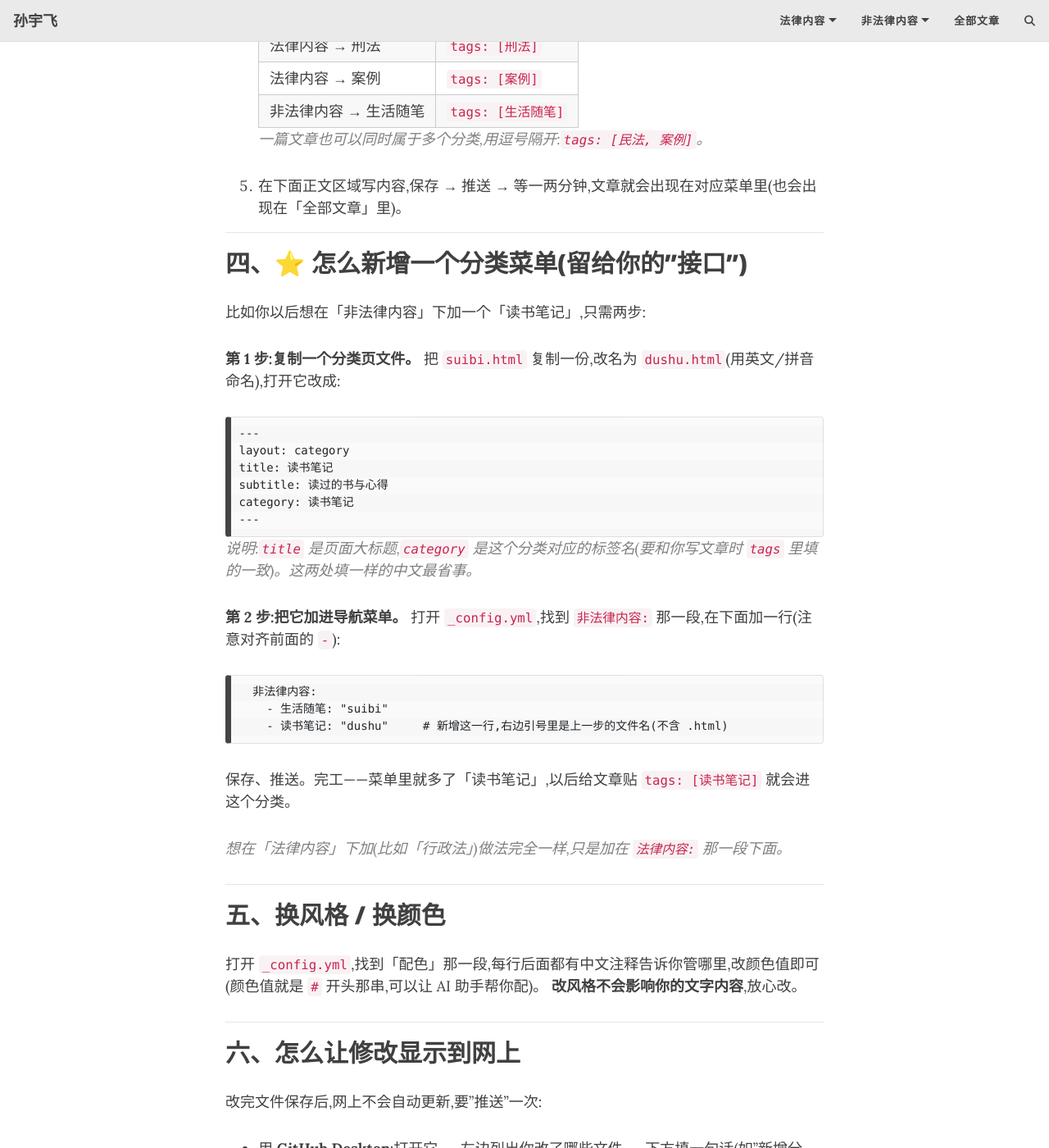
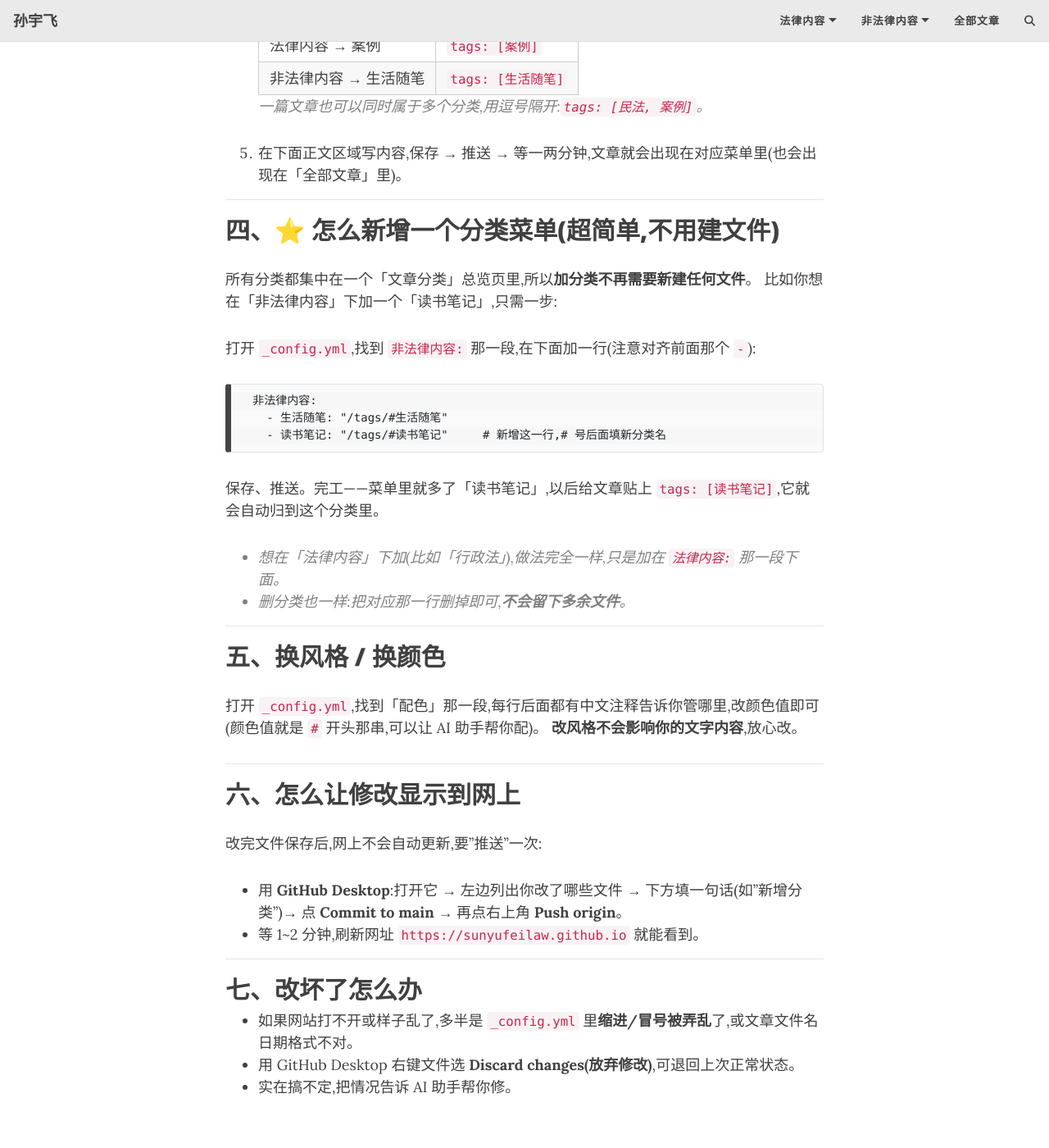
Before and after one commit to sunyufeilaw/sunyufeilaw.github.io, a Jekyll site: the page built from 使用说明.md, in a window 1280 px wide and 1400 px high, scrolled down 1687 px. Shown: the whole window at 82% size. Built offline with Jekyll 4.4.1, drawn with Linux system fonts in a browser that asks for light colours; our own code applies the rules of GitHub Pages for plain Markdown files; comment, search, counter and statistics services are not loaded; some of the changed text lies outside the part shown.

Commit message:
精简结构:分类页合并为单一“文章分类”总览页
- 删除 minfa/xingfa/anli/suibi 四个分类页及 category 布局
- 导航下拉项改为指向 /tags/ 锚点,加分类不再产生新文件
- tags 页标题中文化,更新使用说明

Co-Authored-By: Claude Opus 4.8 <noreply@anthropic.com>

````diff
--- a/_config.yml
+++ b/_config.yml
@@ -9,16 +9,17 @@ title: 孙宇飞
 author: 孙宇飞
 
 # ---- 导航栏链接 ----
-# 左边是“显示的字”,右边引号里是“对应的页面文件名(不含 .html)”。
-# 有缩进的一组(前面带 - )就是下拉菜单的子项。
-# 想加一个新分类:先按教程复制一个分类页文件,再到这里加一行即可。
+# 左边是“显示的字”,右边引号里是“点了跳到哪”。
+# 有缩进、前面带 - 的一组,就是下拉菜单的子项。
+# 各分类都指向“分类总览页”(/tags/)里对应的位置,所以加分类不用再建新文件。
+# 想加新分类:在这里加一行 "/tags/#新分类名",再给文章贴上同名标签即可。
 navbar-links:
   法律内容:
-    - 民法: "minfa"
-    - 刑法: "xingfa"
-    - 案例: "anli"
+    - 民法: "/tags/#民法"
+    - 刑法: "/tags/#刑法"
+    - 案例: "/tags/#案例"
   非法律内容:
-    - 生活随笔: "suibi"
+    - 生活随笔: "/tags/#生活随笔"
   全部文章: "blog"
 
 # ---- 头像 ----
--- a/anli.html
+++ /dev/null
@@ -1,6 +0,0 @@
----
-layout: category
-title: 案例
-subtitle: 真实案例分析与办案手记
-category: 案例
----
--- a/minfa.html
+++ /dev/null
@@ -1,6 +0,0 @@
----
-layout: category
-title: 民法
-subtitle: 民法相关的文章与思考
-category: 民法
----
--- a/suibi.html
+++ /dev/null
@@ -1,6 +0,0 @@
----
-layout: category
-title: 生活随笔
-subtitle: 法律之外的日常与感悟
-category: 生活随笔
----
--- a/tags.html
+++ b/tags.html
@@ -1,6 +1,7 @@
 ---
 layout: page
-title: 'Tag Index'
+title: 文章分类
+subtitle: 按主题查看所有文章
 ---
 
 {% assign date_format = site.date_format | default: "%B %-d, %Y" %}
--- a/xingfa.html
+++ /dev/null
@@ -1,6 +0,0 @@
----
-layout: category
-title: 刑法
-subtitle: 刑法相关的文章与思考
-category: 刑法
----
--- a/使用说明.md
+++ b/使用说明.md
@@ -13,7 +13,6 @@
 | `_config.yml` | ⭐ 全站设置:网站名、**导航菜单**、邮箱、**配色风格** |
 | `index.html` | ⭐ 首页内容:你的介绍、作品、联系方式 |
 | `_posts/` 文件夹 | ⭐ 你写的每一篇文章放这里 |
-| `minfa.html` 等 | 各个分类页(民法/刑法/案例/生活随笔…) |
 
 > ⚠️ 重要:这套模板**不能再双击本地预览了**,必须由 GitHub 在线生成。
 > 流程是:**改文件 → 推送到 GitHub → 等 1~2 分钟 → 刷新网址看效果**。
@@ -53,36 +52,23 @@
 
 ---
 
-## 四、⭐ 怎么新增一个分类菜单(留给你的"接口")
+## 四、⭐ 怎么新增一个分类菜单(超简单,不用建文件)
 
-比如你以后想在「非法律内容」下加一个「读书笔记」,只需两步:
+所有分类都集中在一个「文章分类」总览页里,所以**加分类不再需要新建任何文件**。
+比如你想在「非法律内容」下加一个「读书笔记」,只需一步:
 
-**第 1 步:复制一个分类页文件。**
-把 `suibi.html` 复制一份,改名为 `dushu.html`(用英文/拼音命名),打开它改成:
-
-```
----
-layout: category
-title: 读书笔记
-subtitle: 读过的书与心得
-category: 读书笔记
----
-```
-
-> 说明:`title` 是页面大标题,`category` 是这个分类对应的标签名(要和你写文章时 `tags` 里填的一致)。这两处填一样的中文最省事。
-
-**第 2 步:把它加进导航菜单。**
-打开 `_config.yml`,找到 `非法律内容:` 那一段,在下面加一行(注意对齐前面的 `-`):
+打开 `_config.yml`,找到 `非法律内容:` 那一段,在下面加一行(注意对齐前面那个 `-`):
 
 ```
   非法律内容:
-    - 生活随笔: "suibi"
-    - 读书笔记: "dushu"     # 新增这一行,右边引号里是上一步的文件名(不含 .html)
+    - 生活随笔: "/tags/#生活随笔"
+    - 读书笔记: "/tags/#读书笔记"     # 新增这一行,# 号后面填新分类名
 ```
 
-保存、推送。完工——菜单里就多了「读书笔记」,以后给文章贴 `tags: [读书笔记]` 就会进这个分类。
+保存、推送。完工——菜单里就多了「读书笔记」,以后给文章贴上 `tags: [读书笔记]`,它就会自动归到这个分类里。
 
-> 想在「法律内容」下加(比如「行政法」)做法完全一样,只是加在 `法律内容:` 那一段下面。
+> - 想在「法律内容」下加(比如「行政法」),做法完全一样,只是加在 `法律内容:` 那一段下面。
+> - 删分类也一样:把对应那一行删掉即可,**不会留下多余文件**。
 
 ---
 
````
Also changed, not shown: _layouts/category.html (deleted, +0 -41 lines).
